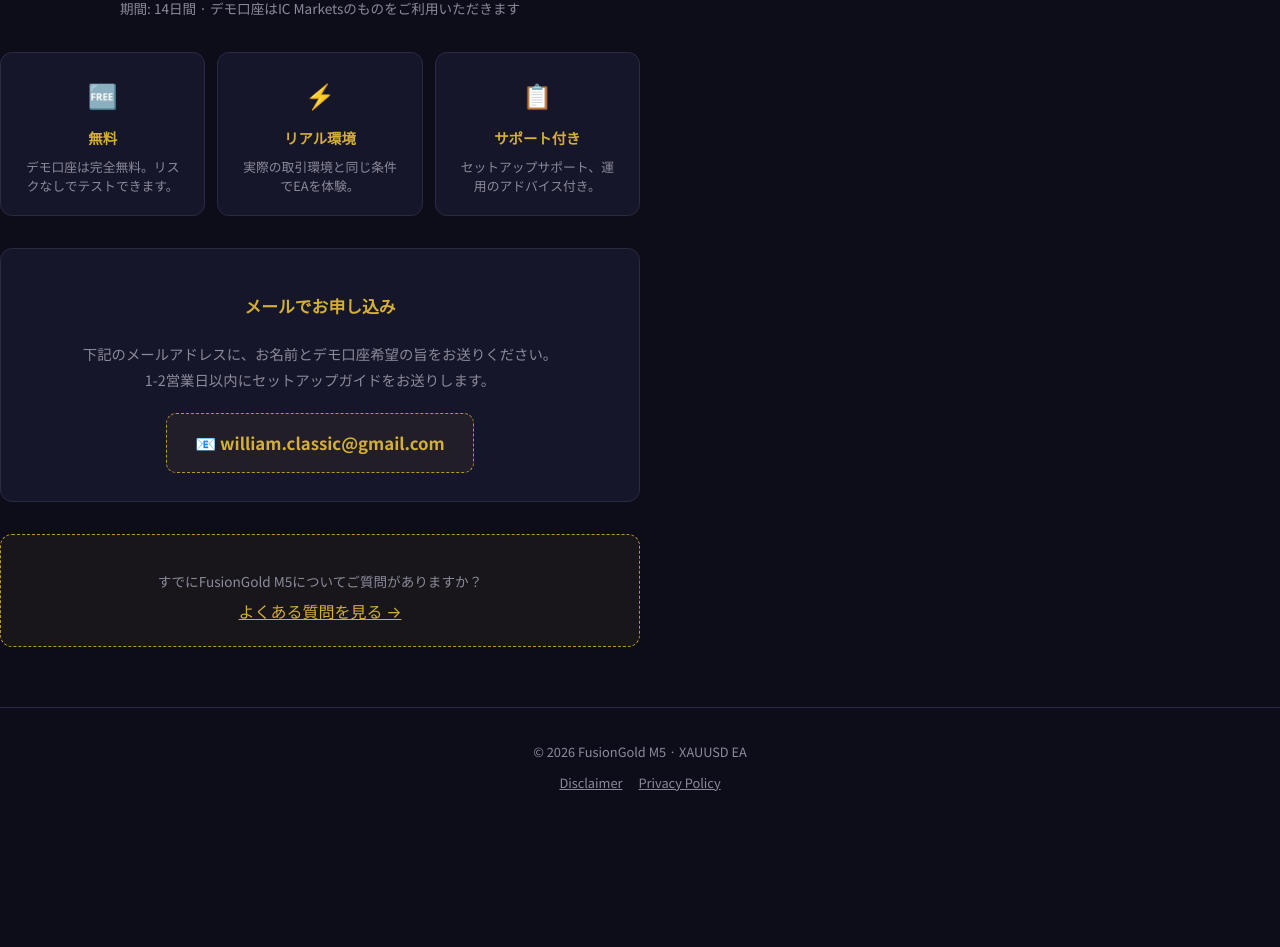
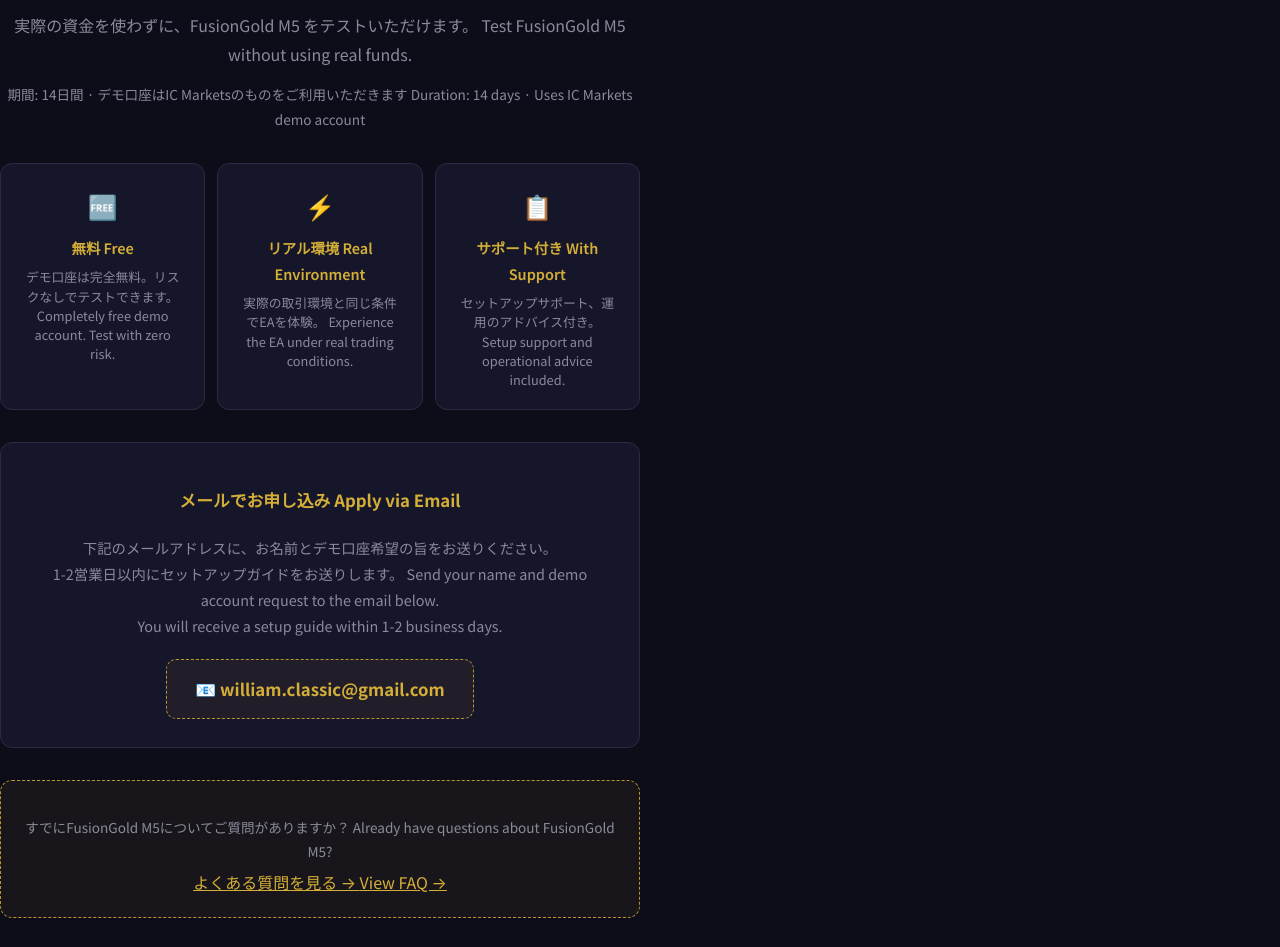
Before and after one commit to williamlinknight/fusiongold-ea-site, an Astro site: page /fusiongold-ea-site/demo in a window 1280 px wide. Shown: the part 283-1230 px from the top of the page. Before the commit the page ends 1109 px from the top, so only its background shows below. Built offline with nearby package versions, Linux system fonts and the light colour scheme; Astro itself is replaced by a stand-in of ours.

Commit message:
i18n: add English version for demo page

```diff
--- a/src/pages/demo.astro
+++ b/src/pages/demo.astro
@@ -8,34 +8,64 @@
   <div class="container" style="padding-top:40px;padding-bottom:60px;max-width:640px;">
 
     <div style="text-align:center;margin-bottom:32px;">
-      <h1 style="color:var(--gold);margin-bottom:8px;">デモ口座のお申し込み</h1>
-      <p style="color:var(--text-muted);margin-bottom:4px;">実際の資金を使わずに、FusionGold M5 をテストいただけます。</p>
-      <p style="color:var(--text-muted);font-size:0.85rem;">期間: 14日間 · デモ口座はIC Marketsのものをご利用いただきます</p>
+      <h1 style="color:var(--gold);margin-bottom:8px;">
+        <span class="lang-jp">デモ口座のお申し込み</span>
+        <span class="lang-en">Demo Account Application</span>
+      </h1>
+      <p style="color:var(--text-muted);margin-bottom:4px;">
+        <span class="lang-jp">実際の資金を使わずに、FusionGold M5 をテストいただけます。</span>
+        <span class="lang-en">Test FusionGold M5 without using real funds.</span>
+      </p>
+      <p style="color:var(--text-muted);font-size:0.85rem;">
+        <span class="lang-jp">期間: 14日間 · デモ口座はIC Marketsのものをご利用いただきます</span>
+        <span class="lang-en">Duration: 14 days · Uses IC Markets demo account</span>
+      </p>
     </div>
 
     <div style="display:grid;grid-template-columns:repeat(auto-fit,minmax(160px,1fr));gap:12px;margin-bottom:32px;">
       <div class="perk-card">
         <div class="perk-icon">🆓</div>
-        <div class="perk-title">無料</div>
-        <div class="perk-desc">デモ口座は完全無料。リスクなしでテストできます。</div>
+        <div class="perk-title">
+          <span class="lang-jp">無料</span>
+          <span class="lang-en">Free</span>
+        </div>
+        <div class="perk-desc">
+          <span class="lang-jp">デモ口座は完全無料。リスクなしでテストできます。</span>
+          <span class="lang-en">Completely free demo account. Test with zero risk.</span>
+        </div>
       </div>
       <div class="perk-card">
         <div class="perk-icon">⚡</div>
-        <div class="perk-title">リアル環境</div>
-        <div class="perk-desc">実際の取引環境と同じ条件でEAを体験。</div>
+        <div class="perk-title">
+          <span class="lang-jp">リアル環境</span>
+          <span class="lang-en">Real Environment</span>
+        </div>
+        <div class="perk-desc">
+          <span class="lang-jp">実際の取引環境と同じ条件でEAを体験。</span>
+          <span class="lang-en">Experience the EA under real trading conditions.</span>
+        </div>
       </div>
       <div class="perk-card">
         <div class="perk-icon">📋</div>
-        <div class="perk-title">サポート付き</div>
-        <div class="perk-desc">セットアップサポート、運用のアドバイス付き。</div>
+        <div class="perk-title">
+          <span class="lang-jp">サポート付き</span>
+          <span class="lang-en">With Support</span>
+        </div>
+        <div class="perk-desc">
+          <span class="lang-jp">セットアップサポート、運用のアドバイス付き。</span>
+          <span class="lang-en">Setup support and operational advice included.</span>
+        </div>
       </div>
     </div>
 
     <div class="demo-form-card" style="text-align:center;">
-      <h2 style="color:var(--gold);font-size:1.05rem;margin-bottom:20px;">メールでお申し込み</h2>
+      <h2 style="color:var(--gold);font-size:1.05rem;margin-bottom:20px;">
+        <span class="lang-jp">メールでお申し込み</span>
+        <span class="lang-en">Apply via Email</span>
+      </h2>
       <p style="color:var(--text-muted);font-size:0.9rem;margin-bottom:20px;">
-        下記のメールアドレスに、お名前とデモ口座希望の旨をお送りください。<br>
-        1-2営業日以内にセットアップガイドをお送りします。
+        <span class="lang-jp">下記のメールアドレスに、お名前とデモ口座希望の旨をお送りください。<br>1-2営業日以内にセットアップガイドをお送りします。</span>
+        <span class="lang-en">Send your name and demo account request to the email below.<br>You will receive a setup guide within 1-2 business days.</span>
       </p>
       <a href="mailto:william.classic@gmail.com?subject=デモ口座リクエスト&body=お名前：%0Aメールアドレス：%0Aお使いのブローカー：" class="email-btn">
         📧 william.classic@gmail.com
@@ -43,8 +73,14 @@
     </div>
 
     <div style="margin-top:32px;padding:20px;border-radius:var(--radius);background:rgba(212,175,55,0.06);border:1px dashed var(--gold-dark);text-align:center;">
-      <p style="color:var(--text-muted);font-size:0.85rem;margin-bottom:4px;">すでにFusionGold M5についてご質問がありますか？</p>
-      <a href={siteBase + '/faq/'} style="color:var(--gold);">よくある質問を見る →</a>
+      <p style="color:var(--text-muted);font-size:0.85rem;margin-bottom:4px;">
+        <span class="lang-jp">すでにFusionGold M5についてご質問がありますか？</span>
+        <span class="lang-en">Already have questions about FusionGold M5?</span>
+      </p>
+      <a href={siteBase + '/faq/'} style="color:var(--gold);">
+        <span class="lang-jp">よくある質問を見る →</span>
+        <span class="lang-en">View FAQ →</span>
+      </a>
     </div>
   </div>
 
```
